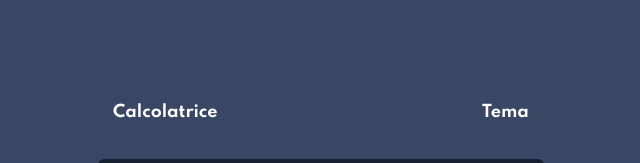
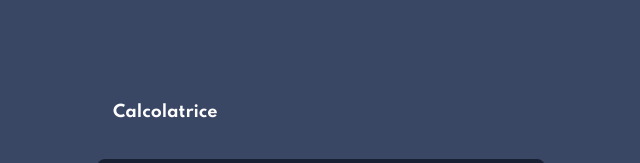
Before and after one commit to LuigiP2404/Calculator, a plain HTML site: page index.html in a window 1280 px wide. Shown: the top 163 px of the page, 319-959 px from the left. Drawn offline with nearby package versions, Linux system fonts and the light colour scheme.

Commit message:
Update index.html

```diff
--- a/index.html
+++ b/index.html
@@ -15,7 +15,6 @@
     <div class="calcolatrice">
       <div class="intro-row">
         <p>Calcolatrice</p>
-        <p>Tema</p>
       </div>
       <div class="result-row" v-if="showResult">
         {{ result }}
```
